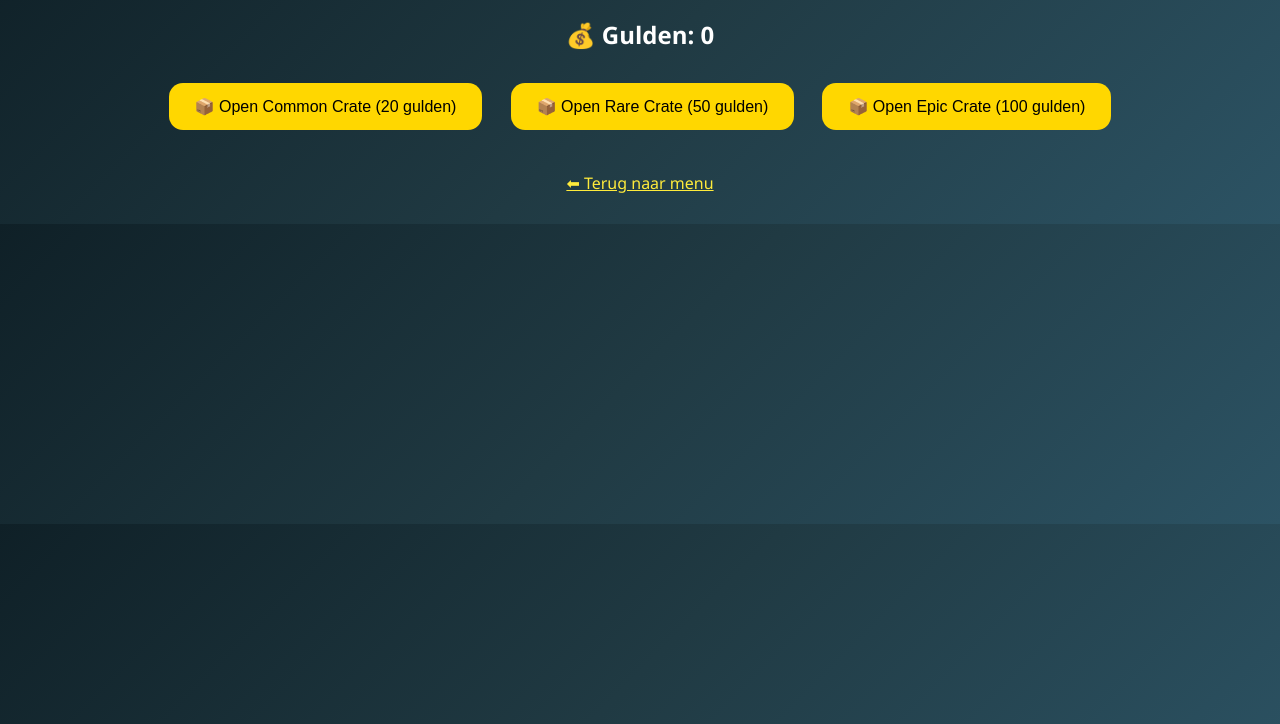
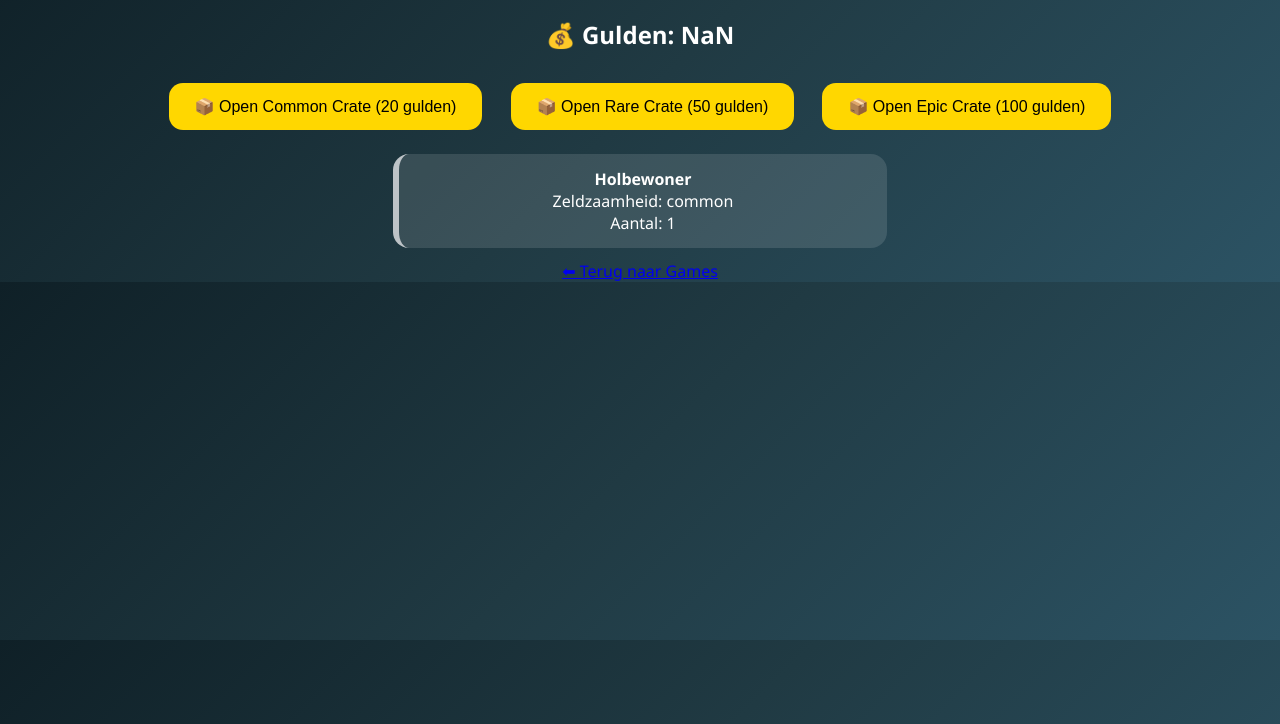
Before and after one commit to gameforming/geschiedenisfeitjes, a plain HTML site: page collection.html in a window 1280 px wide. Both pictures are taken after a click on the button "📦 Open Common Crate (20 gulden)". Shown: the part 76-800 px from the top of the page. Drawn offline with Linux system fonts and the light colour scheme.

Commit message:
Refactor collection.html for improved structure

```diff
--- a/collection.html
+++ b/collection.html
@@ -2,7 +2,8 @@
 <html lang="nl">
 <head>
 <meta charset="UTF-8">
-<title>Mijn Verzameling - geschiedenis feitjes</title>
+<meta name="viewport" content="width=device-width, initial-scale=1.0">
+<title>Mijn Verzameling - Geschiedenis</title>
 
 <style>
 body {
@@ -14,6 +15,7 @@ body {
 }
 
 h1 { margin-top: 30px; }
+h2 { margin-bottom: 20px; }
 
 button {
   padding: 14px 26px;
@@ -38,12 +40,6 @@ button {
 .epic { border-left: 6px solid #9b59b6; }
 .legendary { border-left: 6px solid #ff9f1a; }
 .mythic { border-left: 6px solid #ffdd00; }
-
-a {
-  color: #ffeb3b;
-  display: block;
-  margin: 30px;
-}
 </style>
 </head>
 
@@ -58,21 +54,24 @@ a {
 
 <div id="collection"></div>
 
-<a href="index.html">⬅ Terug naar menu</a>
+<a href="games.html">⬅ Terug naar Games</a>
 
 <script>
-/* =====================
-   BASIS OPSLAG
-===================== */
-let gulden = localStorage.getItem("gulden")
-  ? parseInt(localStorage.getItem("gulden"))
-  : 0;
+// ================== STATE + LOCALSTORAGE ==================
 
+// Haal RNG-gulden (macht) op
+let rngGulden = parseInt(localStorage.getItem("rngGulden")) || 0;
+
+// Haal Collection-gulden op
+let storedCollection = parseInt(localStorage.getItem("collectionGulden"));
+
+// Gebruik altijd de bestaande gulden, zo niet neem RNG-gulden
+let collectionGulden = (storedCollection !== null ? storedCollection : rngGulden);
+
+// Haal units op of start met lege object
 let units = JSON.parse(localStorage.getItem("units")) || {};
 
-/* =====================
-   ZELDZAAMHEID VOLGORDE
-===================== */
+// ================== ZELDZAAMHEID VOLGORDE ==================
 const zeldzaamheidVolgorde = {
   common: 1,
   rare: 2,
@@ -81,24 +80,7 @@ const zeldzaamheidVolgorde = {
   mythic: 5
 };
 
-/* =====================
-   VERKOOPWAARDE PER ZELDZAAMHEID
-===================== */
-const sellValues = {
-  common: 5,
-  rare: 10,
-  epic: 30,
-  legendary: 75,
-  mythic: 250
-};
-
-
-  /* =====================
-   ALLE UNITS
-===================== */
-
-
-
+// ================== ALLE UNITS ==================
 const allUnits = [
   { naam: "Holbewoner", zeldzaamheid: "common" },
   { naam: "Romeinse Soldaat", zeldzaamheid: "common" },
@@ -112,20 +94,14 @@ const allUnits = [
   { naam: "Cleopatra", zeldzaamheid: "mythic" }
 ];
 
-/* =====================
-   CRATE KANSEN PER ZELDZAAMHEID
-   voorbeeld:
-   common crate → 70% common, 29% rare, 1% epic
-===================== */
+// ================== CRATE KANSEN ==================
 const crateChances = {
   common: { common: 70, rare: 29, epic: 1 },
   rare: { common: 20, rare: 60, epic: 19, legendary: 1 },
   epic: { rare: 30, epic: 60, legendary: 9, mythic: 1 }
 };
 
-/* =====================
-   HELPER: ROL EEN ZELDZAAMHEID
-===================== */
+// ================== HELPER FUNCTIES ==================
 function rollRarity(crateType) {
   const roll = Math.random() * 100;
   let totaal = 0;
@@ -134,63 +110,43 @@ function rollRarity(crateType) {
     totaal += chances[rarity];
     if (roll <= totaal) return rarity;
   }
-  // fallback
   return Object.keys(chances)[0];
 }
 
-/* =====================
-   KIST OPENEN
-===================== */
 function openCrate(crateType) {
-  let prijs = crateType === 'common' ? 20 : crateType === 'rare' ? 50 : 100;
-  if (gulden < prijs) {
+  const prijs = crateType === 'common' ? 20 : crateType === 'rare' ? 50 : 100;
+  if (collectionGulden < prijs) {
     alert("❌ Niet genoeg gulden!");
     return;
   }
 
-  gulden -= prijs;
-  localStorage.setItem("gulden", gulden);
+  collectionGulden -= prijs;
 
-  // kies zeldzaamheid
   const rarity = rollRarity(crateType);
-
-  // filter units die bij die zeldzaamheid horen
   const possibleUnits = allUnits.filter(u => u.zeldzaamheid === rarity);
-
-  // kies random unit
   const unit = possibleUnits[Math.floor(Math.random() * possibleUnits.length)];
 
   voegUnitToe(unit);
   updateUI();
+  save();
 }
 
-/* =====================
-   UNIT TOEVOEGEN
-===================== */
 function voegUnitToe(unit) {
   if (!units[unit.naam]) {
-    units[unit.naam] = {
-      aantal: 0,
-      zeldzaamheid: unit.zeldzaamheid
-    };
+    units[unit.naam] = { aantal: 0, zeldzaamheid: unit.zeldzaamheid };
   }
   units[unit.naam].aantal++;
-  localStorage.setItem("units", JSON.stringify(units));
 }
 
-/* =====================
-   INTERFACE BIJWERKEN
-===================== */
+// ================== UI ==================
 function updateUI() {
-  document.getElementById("guldenDisplay").innerText = gulden;
+  document.getElementById("guldenDisplay").innerText = collectionGulden;
   const container = document.getElementById("collection");
   container.innerHTML = "";
 
   Object.entries(units)
-    .sort((a, b) =>
-      zeldzaamheidVolgorde[b[1].zeldzaamheid] - zeldzaamheidVolgorde[a[1].zeldzaamheid]
-    )
-    .forEach(([naam, data]) => {
+    .sort((a,b) => zeldzaamheidVolgorde[b[1].zeldzaamheid] - zeldzaamheidVolgorde[a[1].zeldzaamheid])
+    .forEach(([naam,data]) => {
       container.innerHTML += `
         <div class="unit ${data.zeldzaamheid}">
           <b>${naam}</b><br>
@@ -201,6 +157,15 @@ function updateUI() {
     });
 }
 
+// ================== LOCALSTORAGE OPSLAAN ==================
+function save() {
+  localStorage.setItem("collectionGulden", collectionGulden);
+  localStorage.setItem("units", JSON.stringify(units));
+  // sync met RNG-gulden zodat beide hetzelfde zijn
+  localStorage.setItem("rngGulden", collectionGulden);
+}
+
+// ================== INIT ==================
 updateUI();
 </script>
 
```
